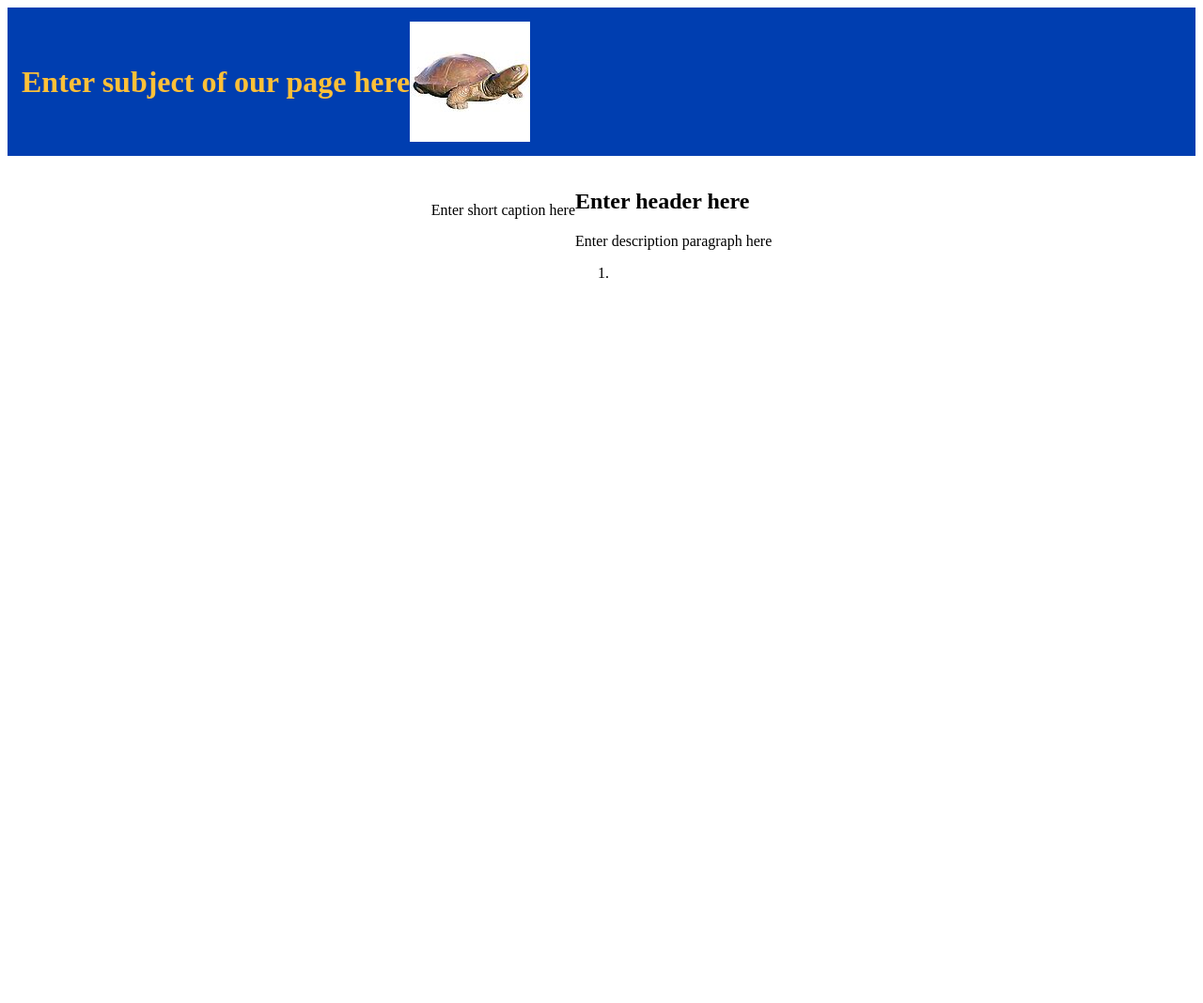
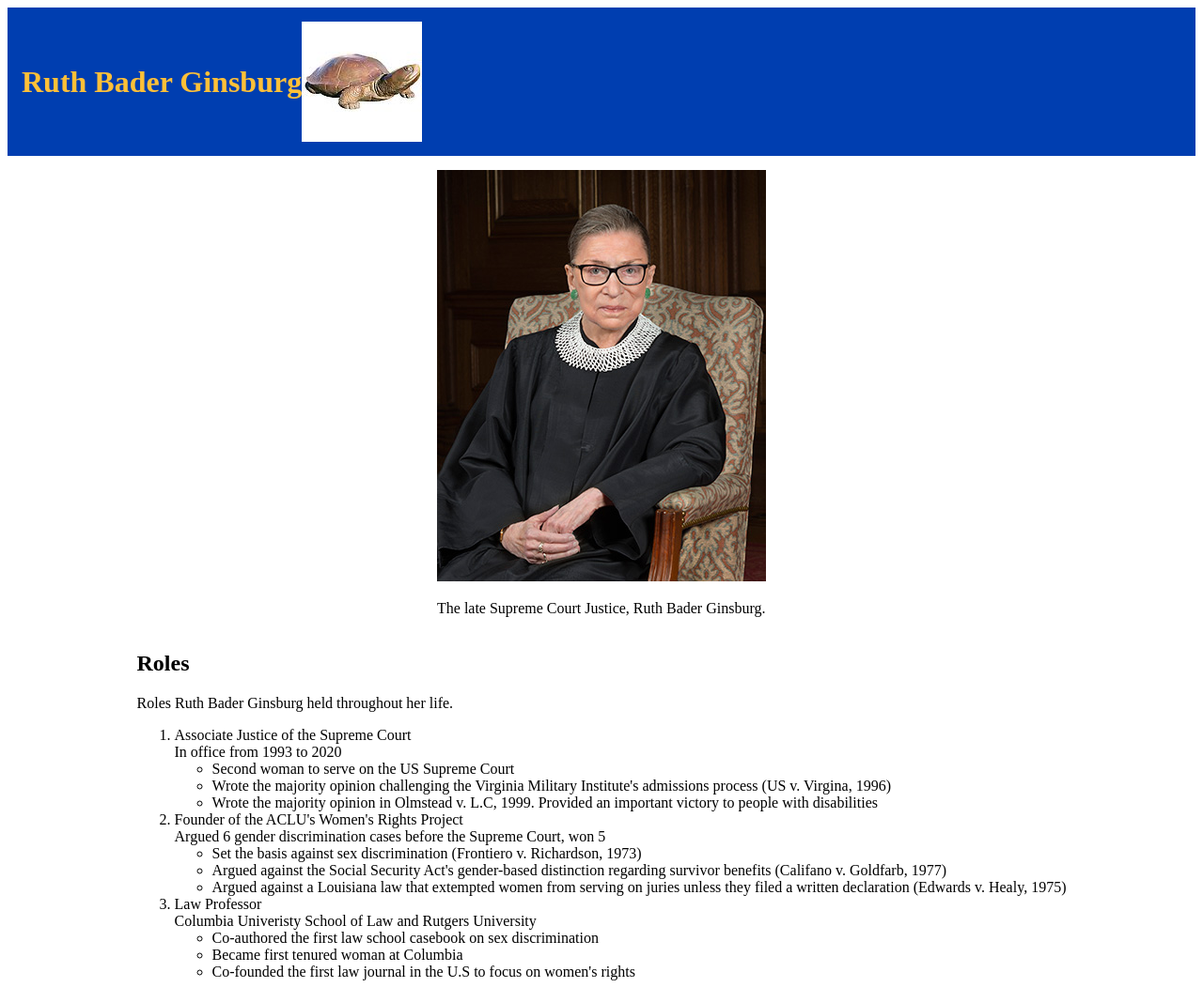
Before and after one commit to apatel04/assignment-1, a website: page public/asst-1/index.html in a window 1280 px wide. Shown: the whole page at 94% size. Before the commit the page ends 800 px from the top, so only its background shows below. Drawn offline with Linux system fonts and the light colour scheme; a web font is replaced by a local one.

Commit message:
page content

```diff
--- a/public/asst-1/index.html
+++ b/public/asst-1/index.html
@@ -8,22 +8,46 @@
     </head>
     <body>
         <div class="header">
-            <h1>Enter subject of our page here</h1>
+            <h1>Ruth Bader Ginsburg</h1>
             <img class="logo" src="testudo.jpg">
         </div>
         <div class="wrapper">
             <div class="container">
-                <div class="first_block">
-                    <img>
-                    <p>Enter short caption here</p>
+                <div class="first">
+                    <img class="image" src="rbg.jpg">
+                    <p>The late Supreme Court Justice, Ruth Bader Ginsburg.</p>
                 </div>
 
-                <div class="second_block">
-                    <h2>Enter header here</h2>
-                    <p>Enter description paragraph here</p>
+                <div class="second">
+                    <h2>Roles</h2>
+                    <p>Roles Ruth Bader Ginsburg held throughout her life.</p>
                     <ol>
                         <li>
-
+                            <div class="title">Associate Justice of the Supreme Court</div>
+                            <div class="desc">In office from 1993 to 2020</div>
+                            <ul class="facts">
+                                <li>Second woman to serve on the US Supreme Court</li>
+                                <li>Wrote the majority opinion challenging the Virginia Military Institute's admissions process (US v. Virgina, 1996)</li>
+                                <li>Wrote the majority opinion in Olmstead v. L.C, 1999. Provided an important victory to people with disabilities</li>
+                            </ul>
+                        </li>
+                        <li>
+                            <div class="title">Founder of the ACLU's Women's Rights Project</div>
+                            <div class="desc">Argued 6 gender discrimination cases before the Supreme Court, won 5</div>
+                            <ul class="facts">
+                                <li>Set the basis against sex discrimination (Frontiero v. Richardson, 1973)</li>
+                                <li>Argued against the Social Security Act's gender-based distinction regarding survivor benefits (Califano v. Goldfarb, 1977)</li>
+                                <li>Argued against a Louisiana law that extempted women from serving on juries unless they filed a written declaration (Edwards v. Healy, 1975)</li>
+                            </ul>
+                        </li>
+                        <li>
+                            <div class="title">Law Professor</div>
+                            <div class="desc">Columbia Univeristy School of Law and Rutgers University</div>
+                            <ul class="facts">
+                                <li>Co-authored the first law school casebook on sex discrimination</li>
+                                <li>Became first tenured woman at Columbia</li>
+                                <li>Co-founded the first law journal in the U.S to focus on women's rights</li>
+                            </ul>
                         </li>
                     </ol>
 
```
Also changed, not shown: public/asst-1/rbg.jpg (added).
